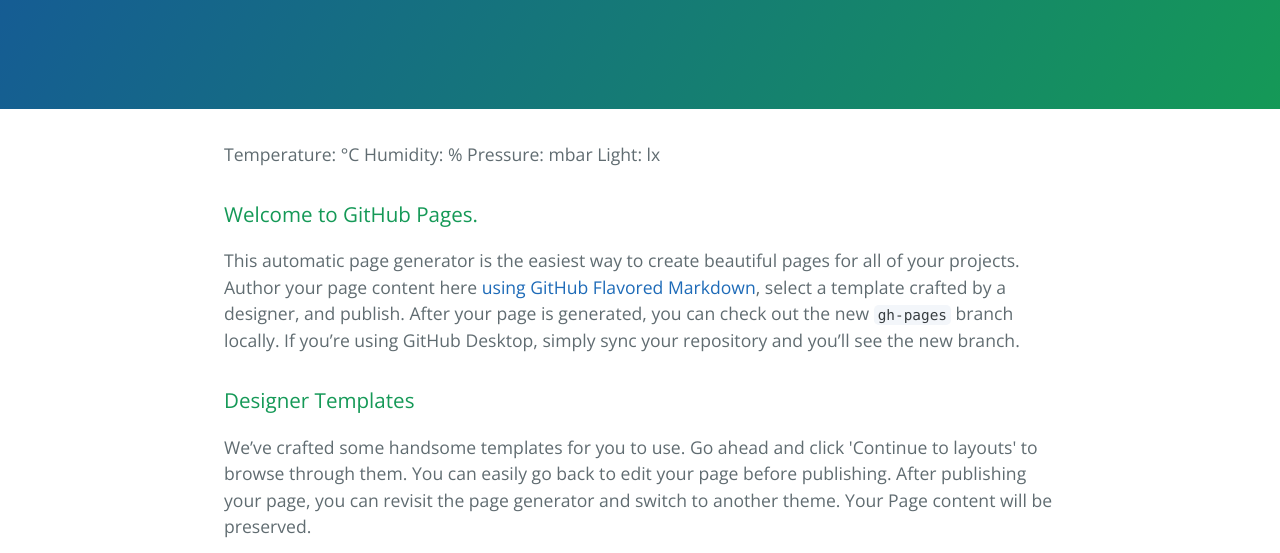
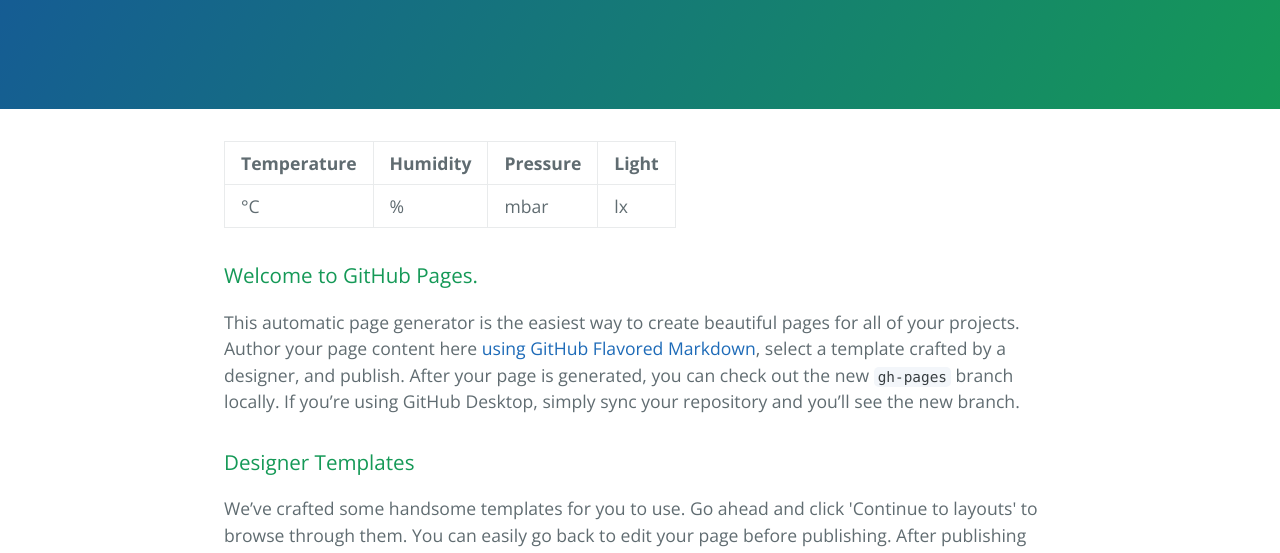
Before and after one commit to TreeHouseEcuador/TreeHouseEcuador.github.io, a plain HTML site: page index.html in a window 1280 px wide. Shown: the part 208-761 px from the top of the page. Drawn offline with nearby package versions, Linux system fonts and the light colour scheme.

Commit message:
Update index.html

```diff
--- a/index.html
+++ b/index.html
@@ -39,12 +39,20 @@
 
     <section class="main-content">
 
-      		<div>
-            Temperature: <span id="temp"></span> °C
-            Humidity: <span id="humid"></span> %
-            Pressure: <span id="press"></span> mbar
-            Light: <span id="light"></span> lx
-        </div>
+      		<table>
+      			<tr>
+      				<th>Temperature</th>
+      				<th>Humidity</th>
+      				<th>Pressure</th>
+      				<th>Light</th>
+      			</tr>
+      			<tr>
+      				<td><span id="temp"></span> °C</td>
+      				<td><span id="humid"></span> %</td>
+      				<td><span id="press"></span> mbar</td>
+      				<td><span id="light"></span> lx</td>
+      			</tr>
+        </table>
 
       <h3>
 <a id="welcome-to-github-pages" class="anchor" href="#welcome-to-github-pages" aria-hidden="true"><span class="octicon octicon-link"></span></a>Welcome to GitHub Pages.</h3>
```
